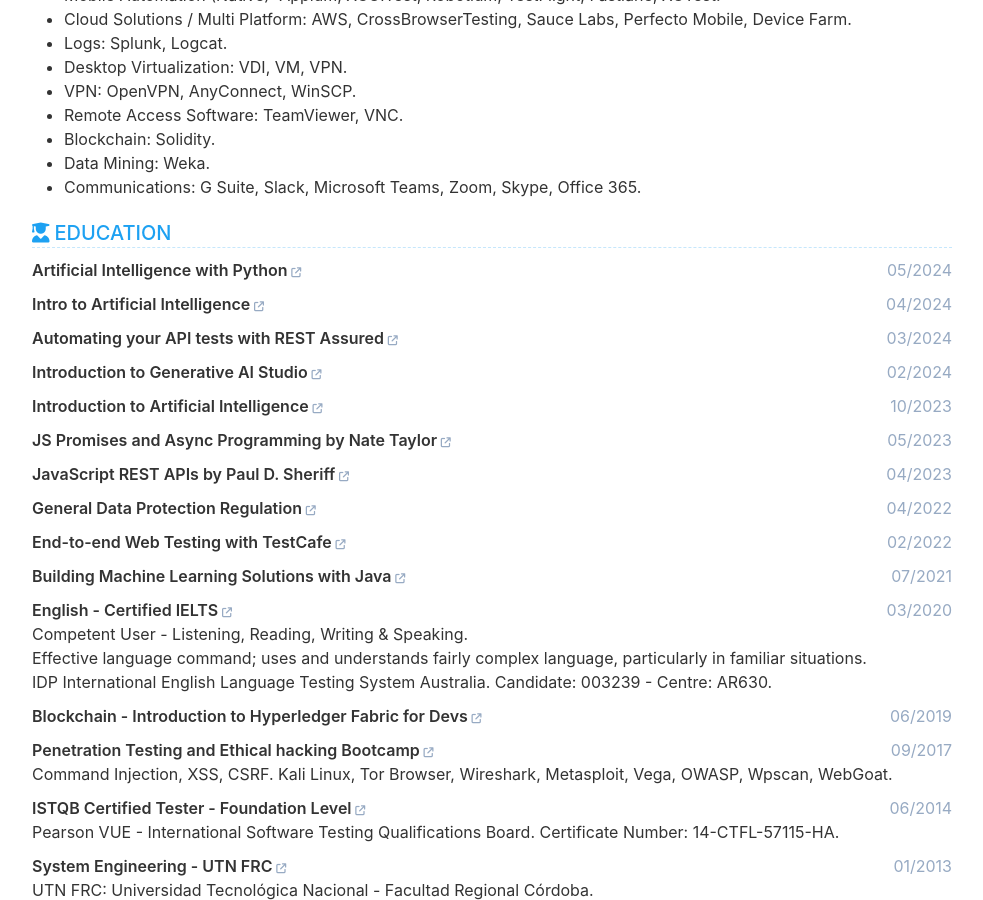
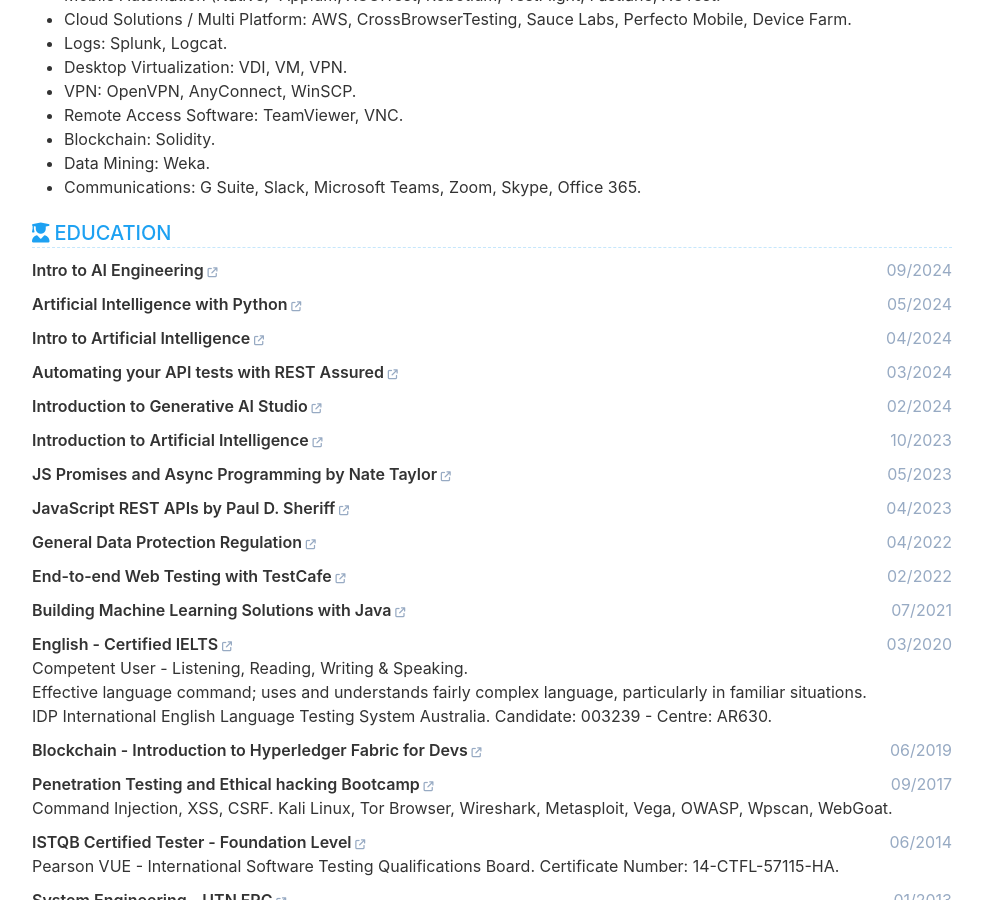
Before and after one commit to cvera08/full-resume, a Jekyll site: the page built from index.html, in a window 1280 px wide and 900 px high, scrolled down 4724 px. Shown: the whole window, without its empty margins (148-1131 px from the left). Built offline with Jekyll 4.4.1, drawn with Linux system fonts in a browser that asks for light colours.

Commit message:
feat: intro to ai engineering

```diff
--- a/_data/data.yml
+++ b/_data/data.yml
@@ -298,6 +298,13 @@ education:
   description: |
 
   items:
+    - institution: Intro to AI Engineering
+      link: ''
+      date: 09/2024
+      major:
+      degree:
+      description: |
+
     - institution: Artificial Intelligence with Python
       link: 'https://verify.mygreatlearning.com/verify/SPVFWJAN'
       date: 05/2024
```
